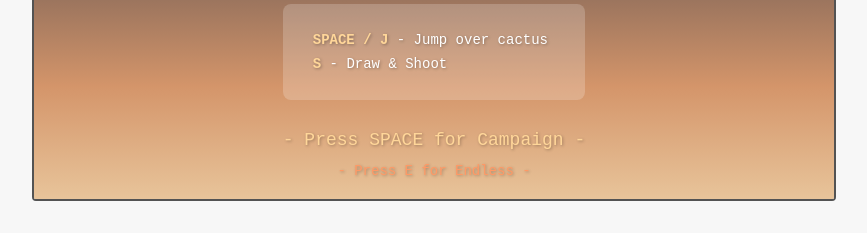
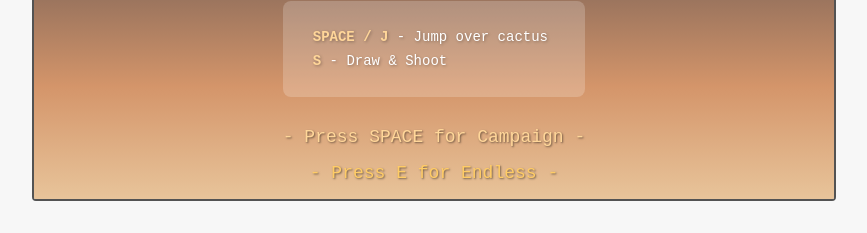
Before and after one commit to jdasdfwg/dino-draww, a plain HTML site: page index.html in a window 1280 px wide. Shown: the part 389-622 px from the top of the page, without its empty margins (206-1073 px from the left). Drawn offline with Linux system fonts and the light colour scheme.

Commit message:
Make Endless mode call-to-action more visible with larger text and blink animation
Co-authored-by: Cursor <cursoragent@cursor.com>

```diff
--- a/style.css
+++ b/style.css
@@ -195,6 +195,7 @@ body {
     font-size: 18px;
     animation: blink 1s infinite;
     color: #ffd699;
+    text-shadow: 1px 1px 2px rgba(0,0,0,0.5);
 }
 
 /* Mobile/Desktop visibility helpers */
@@ -267,9 +268,11 @@ body {
 }
 
 .press-endless {
-    font-size: 14px;
-    color: #ff9966;
-    margin-top: 5px;
+    font-size: 18px;
+    color: #ffcc66;
+    margin-top: 8px;
+    animation: blink 1s infinite;
+    text-shadow: 1px 1px 2px rgba(0,0,0,0.5);
 }
 
 @keyframes blink {
@@ -748,7 +751,8 @@ body {
         display: none;
     }
 
-    .press-start {
+    .press-start,
+    .press-endless {
         font-size: 14px;
     }
 
```
